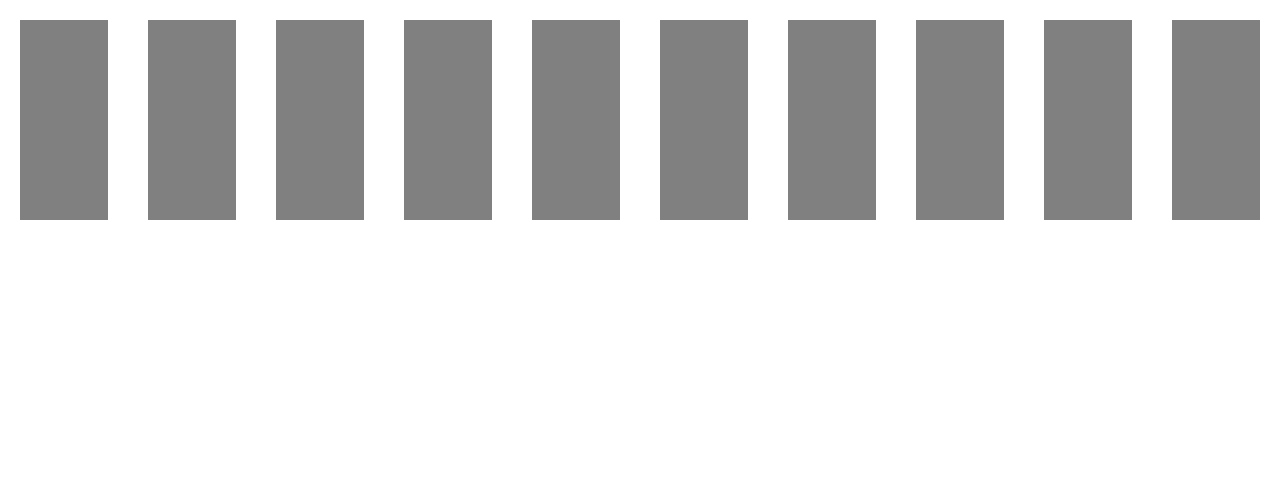
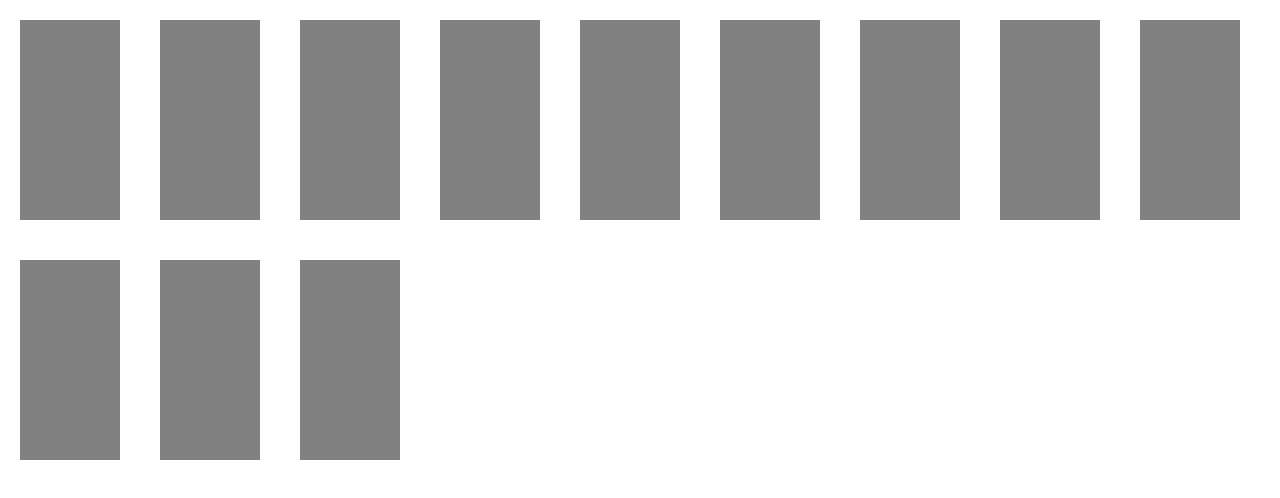
Before and after one commit to ilovepinkpony1/blocks, a plain HTML site: page index.html in a window 1280 px wide. Drawn offline with Linux system fonts and the light colour scheme.

Commit message:
add-wrap

```diff
--- a/index.html
+++ b/index.html
@@ -19,6 +19,8 @@
         <article class="block"></article>
         <article class="block"></article>
         <article class="block"></article>
+        <article class="block"></article>
+        <article class="block"></article>
     </main>
 </body>
 </html>
--- a/style.css
+++ b/style.css
@@ -4,6 +4,7 @@
 
 .main_conteiner {
 	display: flex;
+	flex-wrap: wrap;
 }
 
 .block {
```
